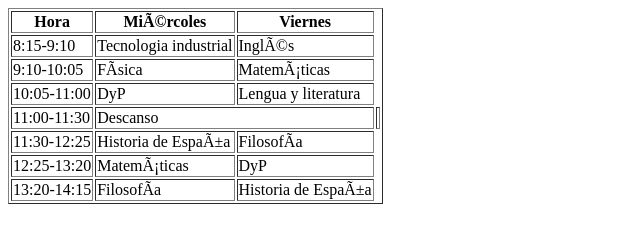
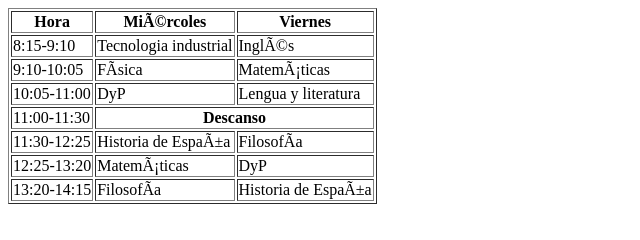
Before and after one commit to Alberto-Rubio-Grasamaster/DYP-WEB, a plain HTML site: page horario.html in a window 1280 px wide. Shown: the whole page, without its empty margins (0-640 px from the left). Drawn offline with Linux system fonts and the light colour scheme.

Commit message:
Update horario.html

```diff
--- a/horario.html
+++ b/horario.html
@@ -28,7 +28,7 @@
     </tr>
     <tr>
       <td>11:00-11:30</td>
-      <td colspan="2">Descanso<td>
+      <th colspan="2">Descanso</th>
     </tr>
     <tr>
       <td>11:30-12:25</td>
```
